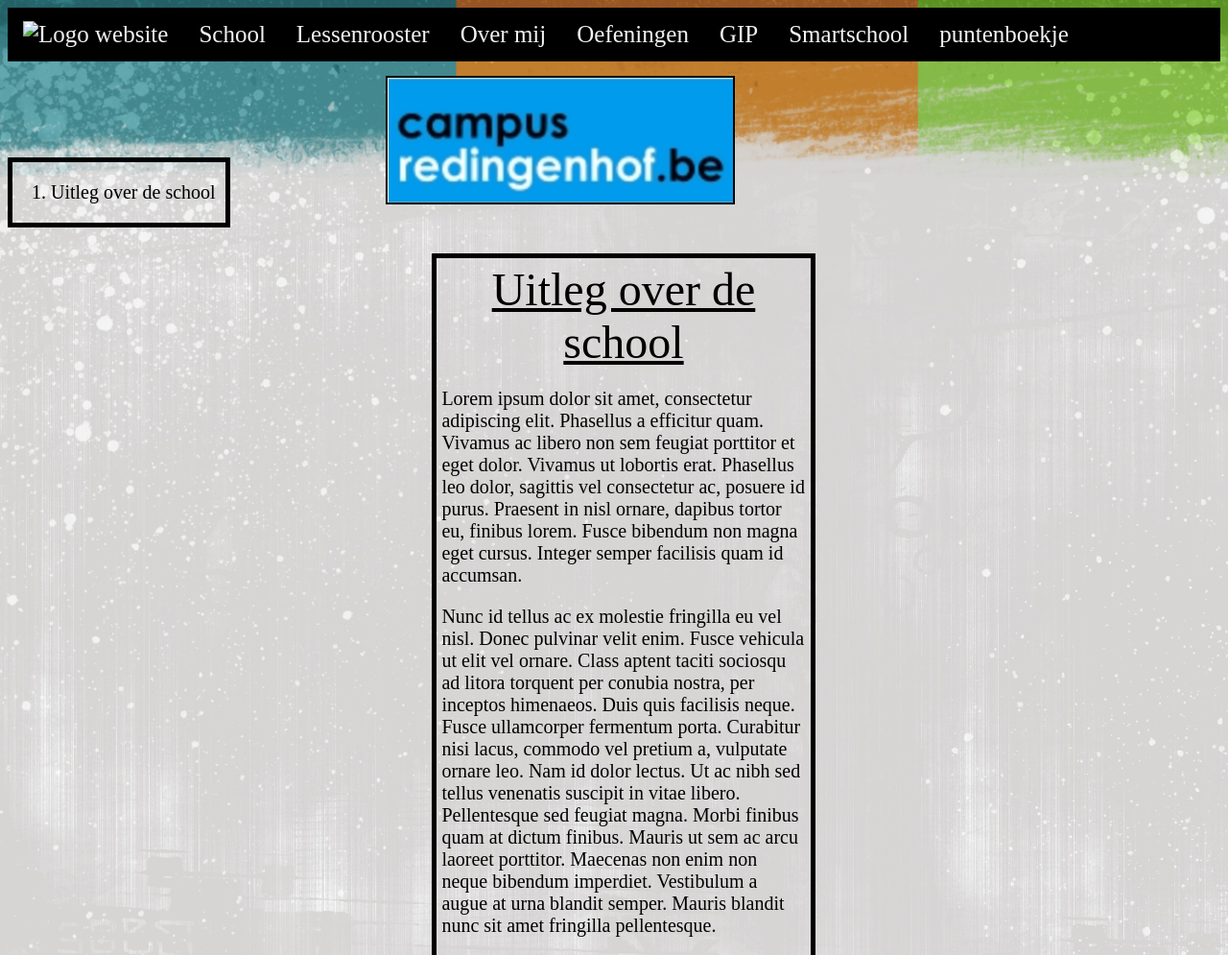
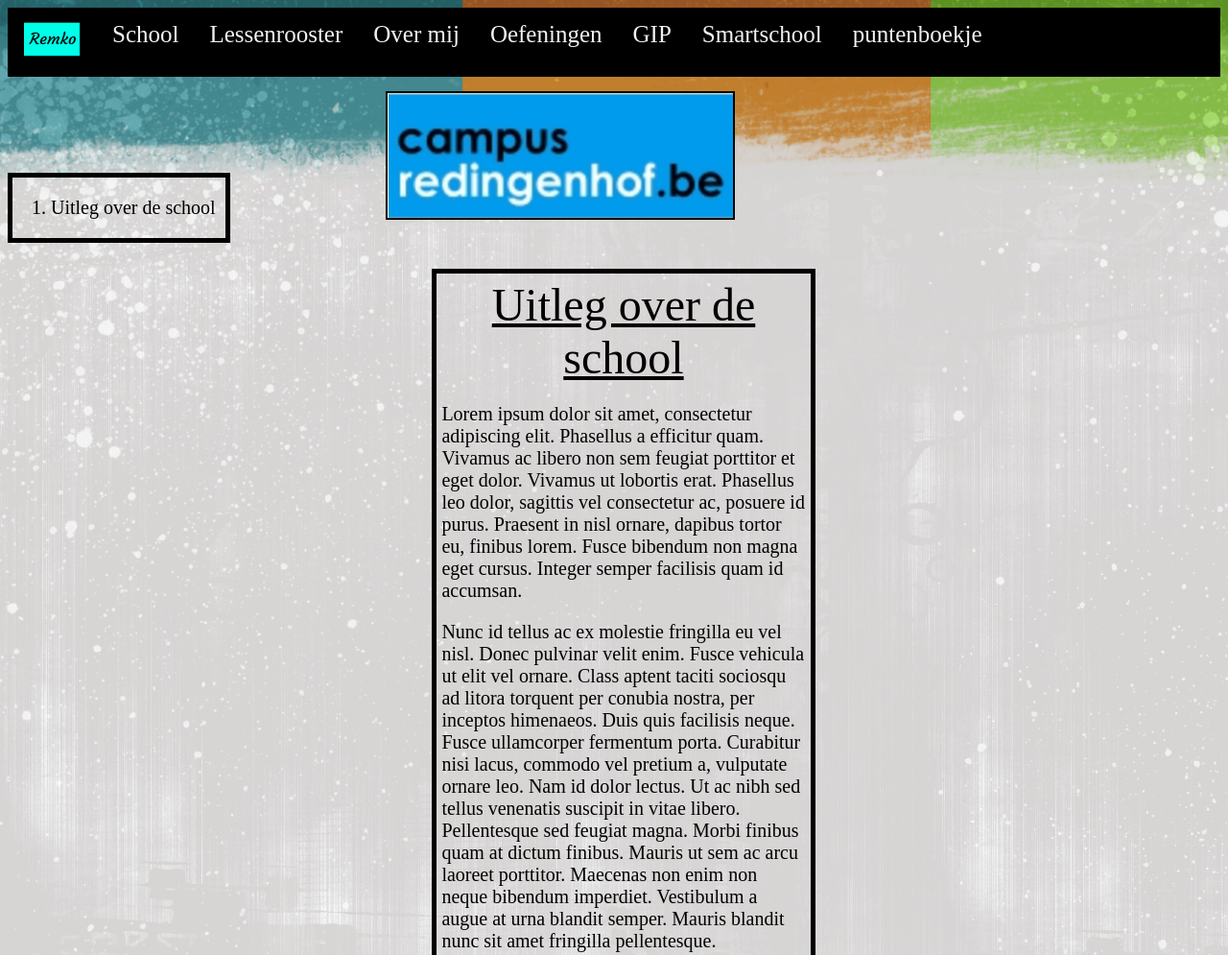
Before and after one commit to Retarded-Chicken/SeptSite, a plain HTML site: page Index.html in a window 1280 px wide. Shown: the top 995 px of the page at 96% size. Drawn offline with Linux system fonts and the light colour scheme; files that its build step writes are made by us from their sources; files whose address does not match are found by name.

Commit message:
CSS Link werkt normaal

```diff
--- a/Index.html
+++ b/Index.html
@@ -8,7 +8,7 @@
 
 	<!-- navigatiebar bovenaan -->
 	<div class="topnav">
-		<a><img src="../CSS/PossibleLogoWebsite.png" alt="Logo website" width="61" height="38"></a>
+		<a><img src="PossibleLogoWebsite.png" alt="Logo website" width="61" height="38"></a>
 		<a href="Index.html">School</a>
 		<a href="Lessenrooster.html">Lessenrooster</a>
 		<a href="OverMij.html">Over mij</a>
```
